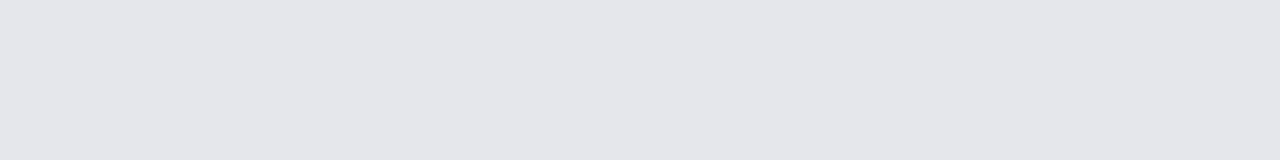
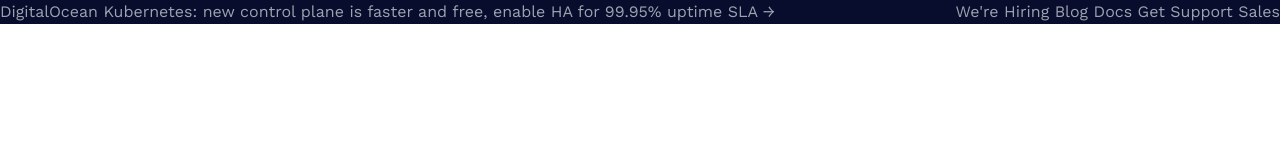
Before and after one commit to angelpolotorres/tailwind-digitalocean-clone, a website built with Vite: page index.html in a window 1280 px wide. Built offline with nearby package versions, Linux system fonts and the light colour scheme.

```diff
--- a/css/tailwind.css
+++ b/css/tailwind.css
@@ -7,17 +7,3 @@
 @tailwind base;
 @tailwind components;
 @tailwind utilities;
-
-body {
-	@apply bg-gray-200 pt-14 px-quarter;
-}
-
-@layer components {
-	.btn-primary {
-		@apply bg-blue-600
-        text-white
-        px-4
-        py-2
-        rounded;
-	}
-}
--- a/index.html
+++ b/index.html
@@ -7,5 +7,21 @@
 		<title>Digital Ocean - The developer cloud</title>
 		<link rel="stylesheet" href="./css/tailwind.css" />
 	</head>
-	<body></body>
+	<body>
+		<div class="bg-do-blue-dark text-gray-400">
+			<div class="container mx-auto flex justify-between">
+				<div>
+					DigitalOcean Kubernetes: new control plane is faster and free, enable
+					HA for 99.95% uptime SLA →
+				</div>
+				<div>
+					<a href="">We're Hiring</a>
+					<a href="">Blog</a>
+					<a href="">Docs</a>
+					<a href="">Get Support</a>
+					<a href="">Sales</a>
+				</div>
+			</div>
+		</div>
+	</body>
 </html>
--- a/package.json
+++ b/package.json
@@ -12,6 +12,8 @@
 	"devDependencies": {
 		"autoprefixer": "^10.4.7",
 		"postcss": "^8.4.14",
+		"prettier": "^2.7.1",
+		"prettier-plugin-tailwindcss": "^0.1.12",
 		"tailwindcss": "^3.1.6",
 		"vite": "^3.0.2"
 	}
```
Also changed, not shown: .prettierrc.json (added), 1 other file.
